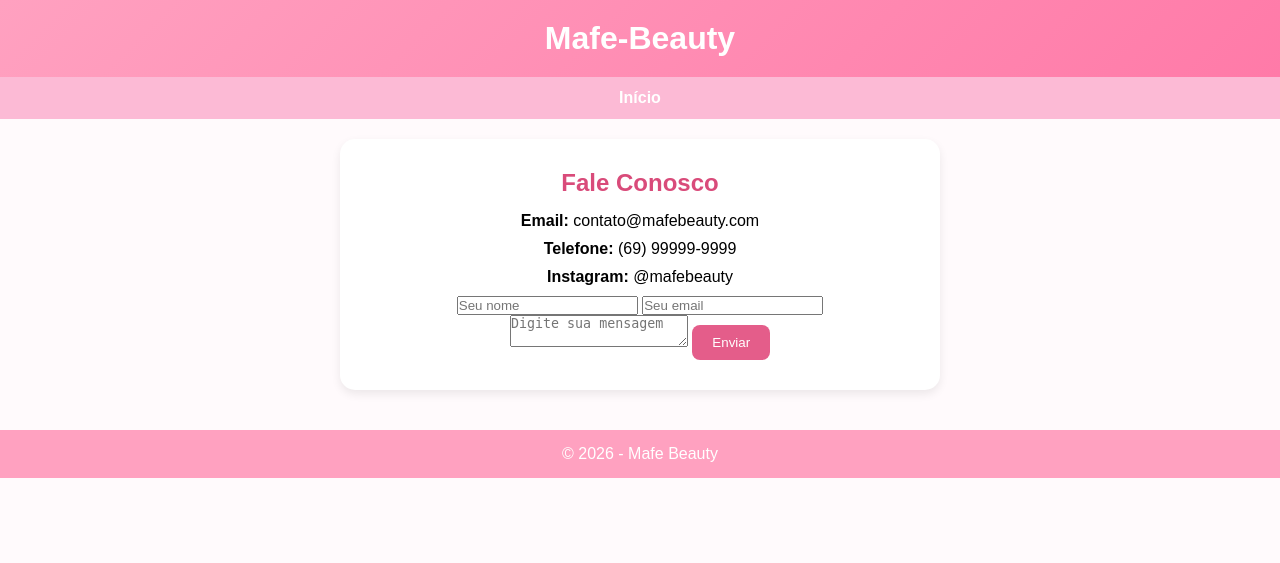
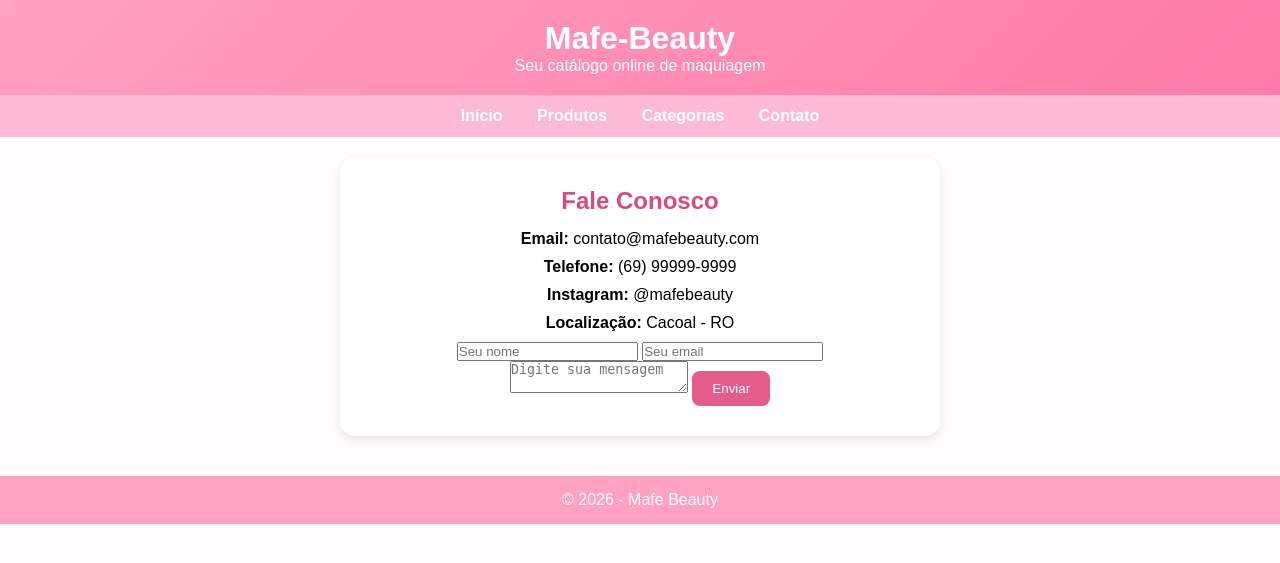
Before and after one commit to mpadilhadesouza58-spec/mafebeautyatu, a Django app: template templates/contato.html in a window 1280 px wide. Shown: the top 563 px of the page. Run offline with Django 5.2, Linux system fonts and the light colour scheme; the template is opened without the code that fills it, so the values that code supplies are empty.

Commit message:
contato.html contato.css categorias.html categorias.css

```diff
--- a/templates/contato.html
+++ b/templates/contato.html
@@ -6,22 +6,22 @@
 
     <title>Contato - Mafe Beauty</title>
 
-    <!-- CSS -->
-    <link rel="stylesheet" href="css/layout.css">
-    <link rel="stylesheet" href="contato.css">
-
-    <!-- Ícone -->
-    <link rel="icon" href="img/index/logo.png" type="image/png">
+    <link rel="stylesheet" href="/static/css/layout.css">
+    <link rel="stylesheet" href="/static/css/contato.css">
 </head>
 
 <body>
 
 <header>
     <h1>Mafe-Beauty</h1>
+    <p>Seu catálogo online de maquiagem</p>
 </header>
 
 <nav>
-    <a href="index.html">Início</a>
+    <a href="/">Início</a>
+    <a href="#">Produtos</a>
+    <a href="#">Categorias</a>
+    <a href="/contato/">Contato</a>
 </nav>
 
 <main>
@@ -30,8 +30,12 @@
         <h2>Fale Conosco</h2>
 
         <p><strong>Email:</strong> contato@mafebeauty.com</p>
+
         <p><strong>Telefone:</strong> (69) 99999-9999</p>
+
         <p><strong>Instagram:</strong> @mafebeauty</p>
+
+        <p><strong>Localização:</strong> Cacoal - RO</p>
 
         <form>
             <input type="text" placeholder="Seu nome" required>
@@ -40,8 +44,9 @@
 
             <textarea placeholder="Digite sua mensagem"></textarea>
 
-            <button class="botao">Enviar</button>
+            <button type="submit" class="botao">Enviar</button>
         </form>
+
     </section>
 
 </main>
```
